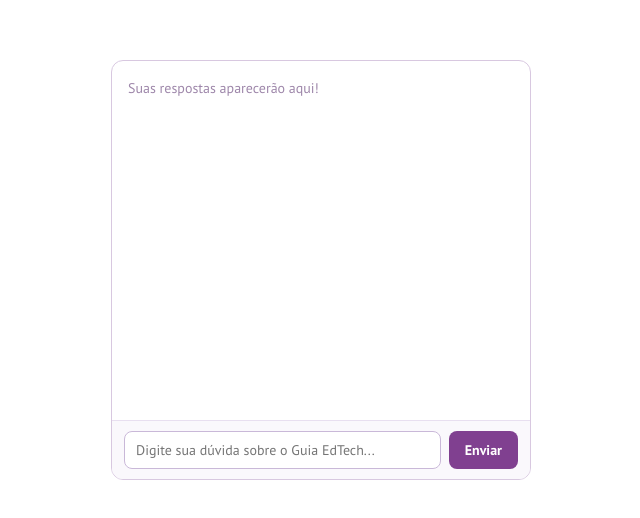
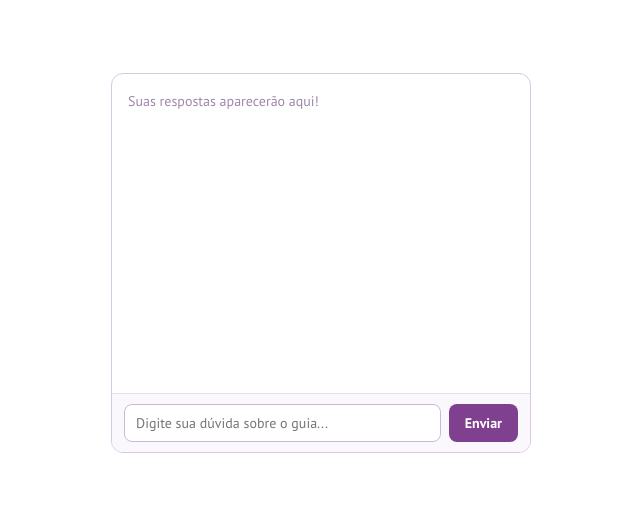
Before and after one commit to eliaslascoski-afk/edtech-chatbot-gemini, a Next.js app: page / in a window 1280 px wide. Shown: the part 130-648 px from the top of the page, without its empty margins (319-959 px from the left). Built offline with nearby package versions, Linux system fonts and the light colour scheme.

Commit message:
ui: placeholder menor, margem inferior, altura 380px

```diff
--- a/pages/index.js
+++ b/pages/index.js
@@ -88,7 +88,7 @@ export default function Home() {
             value={input}
             onChange={(e) => setInput(e.target.value)}
             onKeyDown={handleKey}
-            placeholder="Digite sua dúvida sobre o Guia EdTech..."
+            placeholder="Digite sua dúvida sobre o guia..."
             disabled={loading}
           />
           <button
@@ -116,8 +116,8 @@ const s = {
     boxSizing: 'border-box',
   },
   box: {
-    width: '420px',
-    height: '420px',
+    width: '420px',     marginBottom: '14px',
+    height: '380px',
     display: 'flex',
     flexDirection: 'column',
     border: '1px solid #d8c8e0',
```
